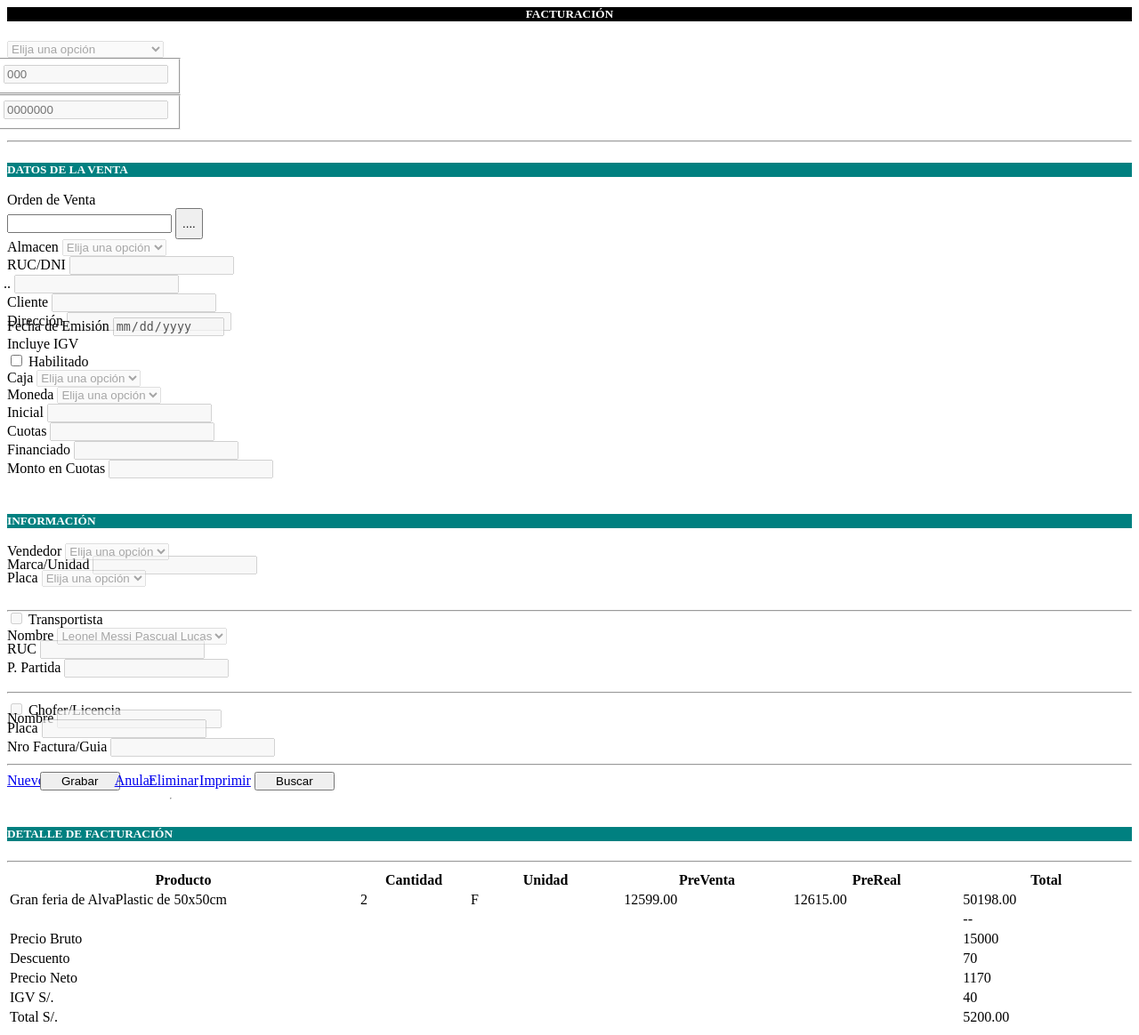
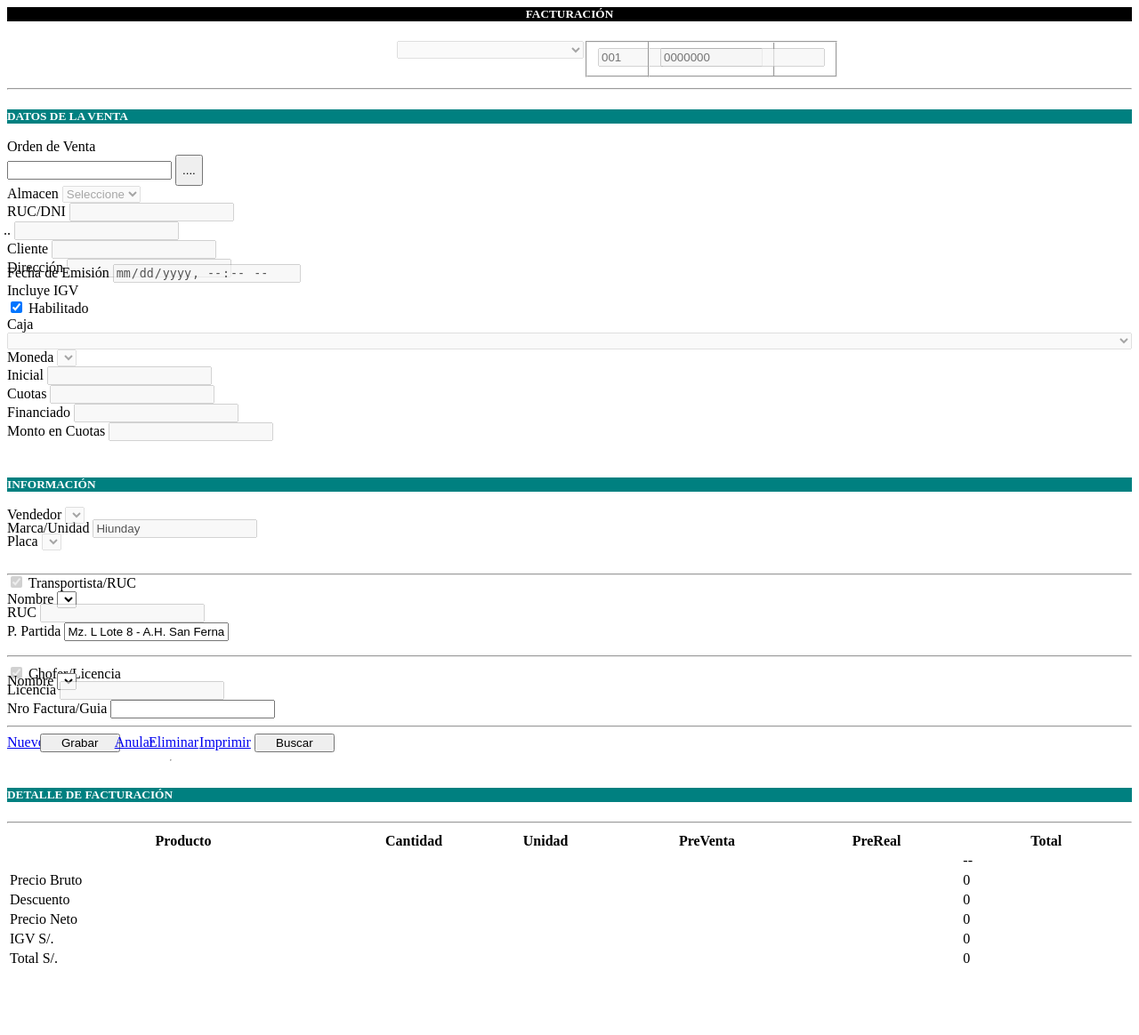
Before and after one commit to prattparedes/Alvaplast-project, a PHP site: template views/ventas/facturacion.php in a window 1280 px wide. Shown: the whole page at 89% size. After the commit the page ends 1083 px from the top, so only its background shows below. Run offline with PHP 8.4, Linux system fonts and the light colour scheme; the template is opened without the code that fills it, so the values that code supplies are empty.

Commit message:
facturación funcionalidad

```diff
--- a/views/modals/listaordenventa.php
+++ b/views/modals/listaordenventa.php
@@ -33,9 +33,8 @@
                         </b>
                         <hr style="margin-top: -10px;">
                         <div class="col-md-4" style="width: 400px;">
-
                             <label for="inputDni" class="col-form-label">Cliente</label>
-                            <input type="text" id="inputPassword6" class="form-control" aria-describedby="passwordHelpInline">
+                            <input type="text" id="inputPassword6" class="form-control" aria-describedby="passwordHelpInline" onkeyup="filtrarOrdenVentaXCliente(this.value)">
                         </div>
 
                     </div>
@@ -69,7 +68,7 @@
                         <br>
                         <div class="table--container" style="margin-top: -15px;">
                             <div class="table-responsive">
-                                <table class="table border=1">
+                                <table class="table border=1" id="listaordenventa">
                                     <thead>
                                         <tr>
                                             <th>Cliente</th>
--- a/views/ventas/facturacion.php
+++ b/views/ventas/facturacion.php
@@ -5,44 +5,43 @@
         <?php
         require_once($_SERVER['DOCUMENT_ROOT'] . '/Alvaplast-project/autoload.php');
 
-        use Models\maintenance_models\Sucursal;
         use Models\maintenance_models\Almacen;
         use Models\maintenance_models\Moneda;
-        use Models\maintenance_models\Unidad;
-        use Models\compras\Compra;
-
+        use Models\maintenance_models\Caja;
         use Models\maintenance_models\Personal;
+        use Models\maintenance_models\Vehiculo;
+        use Models\maintenance_models\Transportistas;
         ?>
 
         <div class="kardex__movement">
             <div class="kardex__left">
-                <!-- <h5 style="background: black; color: white; text-align:center;">FACTURACIÓN</h5> -->
+                <div class="row numero_documento--title">
+                    <h5 style="background: Black; color: white; text-align:center;" class="titulo" id="titulo">FACTURACIÓN</h5>
 
-                <div class="row">
-                    <!-- <h5 style="background: grey; color: white; text-align:center;">FACTURACIÓN</h5> -->
-                    <h5 style="background: Black; color: white; text-align:center;" class="titulo">FACTURACIÓN</h5>
-
-                    <div class="" style="width: 200px;">
-                        <!-- <label for="number" class="col-form-label"></label> -->
-                        <select name="" id="disabledSelect" class="form-select" disabled>
-                            <option value="" default>Elija una opción</option>
-                            <option value="" default>NOTA DE COBRANZA -B</option>
+                    <div class="row" style="margin-top: 7px; display:flex; justify-content:center;">
+                        <div class="" style="width: 230px;">
+                            <select name="" id="tipoDocumento" style="width:210px !important; font-size:14px;margin-right:20px;" class="form-select" disabled onchange="seleccionarTipoDocumentoFacturacion(this.value)">
+                                <option value=""></option>
+                                <option value="001">NOTA DE COBRANZA - A</option>
+                                <option value="002">NOTA DE COBRANZA - B</option>
+                                <option value="003">NOTA DE COBRANZA - C</option>
+                                <option value="012">NOTA DE COBRANZA - D</option>
+                                <option value="013">NOTA DE COBRANZA - E</option>
                             </select>
                             </fieldset>
                         </div>
 
-                    <div class="" style="width: 95px; margin-left:-20px">
-                        <!-- <label for="number" class="col-form-label">Numero</label> -->
+                        <div class="" style="width: 90px; margin-left:-20px">
                             <fieldset disabled>
-                            <input type="number" id="disabledTextInput" placeholder="000" class="form-control" aria-describedby="passwordHelpInline" disabled>
+                                <input type="number" id="numeroDocumento" placeholder="001" class="form-control" aria-describedby="passwordHelpInline" disabled>
                             </fieldset>
                         </div>
 
-                    <div class="" style="width: 115px;margin-left:-20px">
-                        <!-- <label for="number" class="col-form-label">Serie</label> -->
+                        <div class="" style="width: 108px;margin-left:-20px">
                             <fieldset disabled>
-                            <input type="number" id="disabledTextInput" placeholder="0000000" class="form-control" aria-describedby="passwordHelpInline" disabled>
+                                <input type="number" id="serieDocumento" placeholder="0000000" class="form-control" aria-describedby="passwordHelpInline" disabled>
                             </fieldset>
+                        </div>
                     </div>
                 </div>
 
@@ -51,26 +50,30 @@
                 <hr style="margin-top: 12px;">
                 <h5 style="background: teal; color: white; text-align:left;" class="titulo">DATOS DE LA VENTA</h5>
                 <div class="row">
-                    <div class="col-md-12"style="margin-top: -5px;">
+                    <div class="col-md-12" style="margin-top: -5px;">
                         <label for="inputPassword6" class="col-form-label">Orden de Venta</label>
                         <div class="input-group">
-
-                            <input type="text" class="form-control" aria-describedby="">
-                            <button style="height: 35PX;" class="btn btn-outline-secondary" type="button" id="" onclick="loadContent('views/modals/listaordenventa.php')">....</button>
+                            <input type="text" class="form-control" aria-describedby="" id="ordenVenta">
+                            <input type="hidden" id="idVenta" value="">
+                            <button style="height: 35PX;" class="btn btn-outline-secondary" type="button" id="" onclick="loadContent('views/modals/listaordenventafacturacion.php')">....</button>
                         </div>
                     </div>
 
                     <div class="col-md-12">
                         <label for="inputPassword6" class="col-form-label">Almacen</label>
-                        <select name="" id="inputPassword6" class="form-select" disabled>
-                            <option value="" default>Elija una opción</option>
-
+                        <select id="almacen" class="form-select" disabled>
+                            <option value="">Seleccione</option>
+                            <?php
+                            $almacenes = Almacen::getAlmacenes();
+                            foreach ($almacenes as $almacen) { ?>
+                                <option value="<?= $almacen->id_almacen ?>" style="display:none"><?= $almacen->descripcion ?></option>
+                            <?php } ?>
                         </select>
                     </div>
 
                     <div class="col-md-6">
                         <label for="inputPassword6" class="col-form-label">RUC/DNI</label>
-                        <input type="text" id="inputPassword6" class="form-control" aria-describedby="passwordHelpInline" disabled>
+                        <input type="text" id="rucDni" class="form-control" aria-describedby="passwordHelpInline" disabled>
                     </div>
 
                     <div class="col-md-6" style="margin-left:-4px">
@@ -80,12 +83,12 @@
 
                     <div class="col-md-12">
                         <label for="inputPassword6" class="col-form-label">Cliente</label>
-                        <input type="text" id="inputPassword6" class="form-control" aria-describedby="passwordHelpInline" disabled>
+                        <input type="text" id="cliente" class="form-control" aria-describedby="passwordHelpInline" disabled>
                     </div>
 
                     <div class="col-md-12">
                         <label for="inputPassword6" class="col-form-label">Dirección</label>
-                        <input type="text" id="inputPassword6" class="form-control" aria-describedby="passwordHelpInline" disabled>
+                        <input type="text" id="direccion" class="form-control" aria-describedby="passwordHelpInline" disabled>
                         <br>
                     </div>
 
@@ -94,13 +97,13 @@
 
                     <div class="col-md-6" style="margin-top:-15px">
                         <label for="inputPassword6" class="col-form-label">Fecha de Emisión</label>
-                            <input type="date" id="inputPassword6" class="form-control" aria-describedby="passwordHelpInline" disabled>
+                        <input type="datetime-local" id="fecha" class="form-control" aria-describedby="passwordHelpInline" disabled>
                     </div>
 
                     <div class="col-md-6">
                         <label for="flexCheckDefault" class="form-label">Incluye IGV</label>
                         <div class="form-check">
-                                <input class="form-check-input" type="checkbox" value="" id="flexCheckDefault">
+                            <input class="form-check-input" type="checkbox" value="" id="flexCheckDefault" checked>
                             <label class="form-check-label" for="flexCheckDefault">Habilitado</label>
                         </div>
                     </div>
@@ -108,20 +111,25 @@
 
                     <div class="col-md-6">
                         <label for="inputPassword6" class="col-form-label">Caja</label>
-                        <select name="" id="cargo" class="form-select" disabled>
-                            <option value="" default>Elija una opción</option>
-                            <option value="A">Administrador</option>
-                            <option value="V">Vendedor</option>
+                        <select name="caja" id="caja" style="width:100% !important" class="form-select" disabled>
+                            <?php
+                            $idAlmacen = 1;
+                            $cajas = Caja::getCajasXAlmacen($idAlmacen);
+                            foreach ($cajas as $caja) { ?>
+                                <option value="<?= $caja->id_caja ?>"><?= $caja->descripcion ?></option>
+                            <?php } ?>
                         </select>
                     </div>
 
 
                     <div class="col-md-6">
                         <label for="inputPassword6" class="col-form-label">Moneda</label>
-                        <select name="" id="cargo" class="form-select" disabled>
-                            <option value="" default>Elija una opción</option>
-                            <option value="A">Administrador</option>
-                            <option value="V">Vendedor</option>
+                        <select id="moneda" class="form-select" disabled>
+                            <?php
+                            $monedas = Moneda::getMonedas();
+                            foreach ($monedas as $moneda) { ?>
+                                <option value="<?= $moneda->id_moneda ?>"><?= $moneda->descripcion ?></option>
+                            <?php } ?>
                         </select>
                     </div>
 
@@ -156,23 +164,32 @@
                     <h5 style="background: teal; color: white; text-align:left;" class="titulo">INFORMACIÓN</h5>
                     <div class="col-md-12" style="margin-top: -5px;">
                         <label for="inputPassword6" class="col-form-label">Vendedor</label>
-                        <select name="" id="cargo" class="form-select" disabled>
-                            <option value="" default>Elija una opción</option>
+                        <select id="vendedor" class="form-select" disabled>
+                            <?php
+                            $data = Personal::getPersonal();
+                            foreach ($data as $pers) {
+                            ?>
+                                <option value="<?= $pers->id_personal ?>">
+                                    <?= $pers->nombres . ' ' . $pers->ap_paterno . ' ' . $pers->ap_materno ?>
+                                </option>
+                            <?php } ?>
                         </select>
 
                     </div>
 
                     <div class="col-md-6" style="margin-top: -5px;">
                         <label for="inputPassword6" class="col-form-label">Marca/Unidad</label>
-                        <input type="text" id="telefono" class="form-control" aria-describedby="passwordHelpInline" disabled>
+                        <input type="text" id="marcaVehiculo" class="form-control" aria-describedby="passwordHelpInline" disabled value="Hiunday">
                     </div>
 
-                    <div class="col-md-6"style="margin-top: -5px;">
+                    <div class="col-md-6" style="margin-top: -5px;">
                         <label for="inputPassword6" class="col-form-label">Placa</label>
-                        <select name="" id="cargo" class="form-select" disabled>
-                            <option value="" default>Elija una opción</option>
-                            <option value="A">Administrador</option>
-                            <option value="V">Vendedor</option>
+                        <select name="" id="placaVehiculo" class="form-select" disabled onchange="seleccionarPlacaVehiculo()">
+                            <?php
+                            $vehiculos = Vehiculo::getVehiculos();
+                            foreach ($vehiculos as $vehiculo) { ?>
+                                <option value="<?= $vehiculo->id_vehiculo ?>" data-marca="<?= $vehiculo->marca_vehiculo ?>"><?= $vehiculo->placa ?></option>
+                            <?php } ?>
                         </select>
                     </div>
 
@@ -185,28 +202,31 @@
                         <div class="col-md-6">
 
                             <div class="form-check">
-                                <input class="form-check-input" type="checkbox" value="" id="flexCheckDefault" disabled>
-                                <label class="form-check-label" for="flexCheckDefault">Transportista</label>
+                                <input class="form-check-input" type="checkbox" value="" id="flexCheckDefault" disabled checked>
+                                <label class="form-check-label" for="flexCheckDefault">Transportista/RUC</label>
                             </div>
                         </div>
 
                     </div>
                     <div class="col-md-6">
                         <label for="inputPassword6" class="form-label">Nombre</label>
-                                <select id="disabledSelect" class="form-select" disabled>
-                                    <option>Leonel Messi Pascual Lucas</option>
-                                    <option>Extranjera</option>
+                        <select id="nombreTransportista" class="form-select" onchange="selectTransportista()">
+                            <?php
+                            $transportistas = Transportistas::getTransportistas();
+                            foreach ($transportistas as $transportista) { ?>
+                                <option value="<?= $transportista->id_transportista ?>" data-ruc="<?= $transportista->ruc ?>" data-dni="<?= $transportista->dni ?>"><?= $transportista->nombres . " " . $transportista->ap_paterno . " " . $transportista->ap_materno ?></option>
+                            <?php } ?>
                         </select>
                     </div>
 
                     <div class="col-md-6" style="margin-top: -5px;">
                         <label for="inputPassword6" class="col-form-label">RUC</label>
-                                <input type="text" id="telefono" class="form-control" aria-describedby="passwordHelpInline" disabled>
+                        <input type="text" id="rucVehiculo" class="form-control" aria-describedby="passwordHelpInline" disabled>
                     </div>
 
                     <div class="col-md-12">
                         <label for="inputPassword6" class="col-form-label">P. Partida</label>
-                            <input type="text" id="telefono" class="form-control" aria-describedby="passwordHelpInline" disabled>
+                        <input type="text" id="partida" class="form-control" aria-describedby="passwordHelpInline" value="Mz. L Lote 8 - A.H. San Fernando">
                     </div>
 
                     <div class=""><br></div>
@@ -219,42 +239,36 @@
                         <hr>
                         <div class="col-md-2">
                             <div class="form-check">
-                                <input class="form-check-input" type="checkbox" value="" id="flexCheckDefault" disabled>
+                                <input class="form-check-input" type="checkbox" value="" id="flexCheckDefault" disabled checked>
                                 <label class="form-check-label" for="flexCheckDefault">Chofer/Licencia</label>
                             </div>
                         </div>
                     </div>
 
-                    <div class="col-md-6"style="margin-top: -10px;">
+                    <div class="col-md-6" style="margin-top: -10px;">
                         <label for="inputPassword6" class="col-form-label">Nombre</label>
-                        <input type="text" id="telefono" class="form-control" aria-describedby="passwordHelpInline" disabled>
+                        <select id="nombreChofer" class="form-select" name="" id="" onchange="selectChofer()">
+                            <?php
+                            $choferes = Transportistas::getTransportistas();
+                            foreach ($choferes as $transportista) { ?>
+                                <option value="<?= $transportista->id_transportista ?>" data-licencia="<?= $transportista->licencia ?>"><?= $transportista->nombres . " " . $transportista->ap_paterno . " " . $transportista->ap_materno ?></option>
+                            <?php } ?>
+                        </select>
                     </div>
 
-                    <div class="col-md-6"style="margin-top: -10px;">
-                        <label for="inputPassword6" class="col-form-label">Placa</label>
-                        <input type="text" id="celular" class="form-control" aria-describedby="passwordHelpInline" disabled>
+                    <div class="col-md-6" style="margin-top: -10px;">
+                        <label for="inputPassword6" class="col-form-label">Licencia</label>
+                        <input type="text" id="choferLicencia" class="form-control" aria-describedby="passwordHelpInline" disabled>
                     </div>
                 </div>
 
 
                 <div class="col-md-12">
                     <label for="inputPassword6" class="col-form-label">Nro Factura/Guia</label>
-                    <input type="text" id="usuario" class="form-control" aria-describedby="passwordHelpInline" disabled>
+                    <input type="text" id="usuario" class="form-control" aria-describedby="passwordHelpInline">
                 </div>
 
-
                 <hr>
-
-
-                <!-- <div class="col-md-12">
-                    <a style="width: 80px;" id="" class="btn btn-primary me-2 provider_submit" href="#" role="button">Nuevo</a>
-                    <button style="width: 80px;margin-left:-10px;" type="button" style="margin-left:-8px" class="btn btn-success me-2 provider_submit">Grabar</button>
-                    <a style="width: 80px;margin-left:-10px;" name="" id="" style="margin-left:-8px" class="btn btn-warning me-2 provider_submit" href="#" role="button">Editar</a>
-                    <a style="width: 80px;margin-left:-10px;" name="" id="" style="margin-left:-8px" class="btn btn-danger provider_submits" href="#" role="button">Eliminar</a>
-                </div> -->
-
-
-
 
             </div>
             <div class="kardex__right">
@@ -263,11 +277,11 @@
 
 
                         <div class="col-md-12" style="margin-top: -5px;">
-                            <a style="width: 90px;" id="" class="btn btn-primary me-2 provider_submit" href="#" role="button">Nuevo</a>
-                            <button style="width: 90px;margin-left:-10px;" type="button" class="btn btn-success me-2 provider_submit">Grabar</button>
-                            <a style="width: 90px;margin-left:-10px;" name="" id="" class="btn btn-warning me-2 provider_submit" href="#" role="button">Anular</a>
-                            <a style="width: 90px;margin-left:-10px;" name="" id="" class="btn btn-danger provider_submits" href="#" role="button">Eliminar</a>
-                            <a style="width: 90px;margin-left:-3px;" name="" id="" class="btn btn-info provider_submits" href="#" role="button">Imprimir</a>
+                            <a style="width: 90px;" id="" class="btn btn-primary me-2" href="#" role="button" onclick="NuevaFacturación()">Nuevo</a>
+                            <button style="width: 90px;margin-left:-10px;" type="button" class="btn btn-success me-2">Grabar</button>
+                            <a style="width: 90px;margin-left:-10px;" name="" id="" class="btn btn-warning me-2" href="#" role="button">Anular</a>
+                            <a style="width: 90px;margin-left:-10px;" name="" id="" class="btn btn-danger" href="#" role="button">Eliminar</a>
+                            <a style="width: 90px;margin-left:-3px;" name="" id="" class="btn btn-info" href="#" role="button">Imprimir</a>
                             <button style="width: 90px;" style="margin-left:8px" class="btn btn-secondary me-2" href="#" onclick="loadContent('views/modals/filtroregistrofacturacion.php')" role="button">Buscar</button>
                         </div>
                         <hr>
@@ -290,17 +304,6 @@
                         </thead>
 
                         <tbody id="detalle_venta">
-                            <tr>
-
-                                <td class="textleft">Gran feria de AlvaPlastic de 50x50cm</td>
-                                <td class="textcenter">2</td>
-                                <td class="textcenter">F</td>
-                                <td class="textcenter">12599.00</td>
-                                <td class="textcenter">12615.00</td>
-                                <td class="textright">50198.00</td>
-
-                            </tr>
-
                         </tbody>
 
 
@@ -314,27 +317,27 @@
 
                             <tr>
                                 <td colspan="5" class="textright">Precio Bruto</td>
-                                <td class="textright" id="productsubtotal1">15000</td>
+                                <td class="textright" id="productsubtotal1">0</td>
                             </tr>
 
                             <tr>
                                 <td colspan="5" class="textright">Descuento</td>
-                                <td class="textright" id="productDescuento">70</td>
+                                <td class="textright" id="productDescuento">0</td>
                             </tr>
 
                             <tr>
                                 <td colspan="5" class="textright">Precio Neto</td>
-                                <td class="textright" id="productsubtotal2">1170</td>
+                                <td class="textright" id="productsubtotal2">0</td>
                             </tr>
 
                             <tr>
                                 <td colspan="5" class="textright">IGV S/.</td>
-                                <td class="textright" id="productigv">40</td>
+                                <td class="textright" id="productigv">0</td>
                             </tr>
 
                             <tr>
                                 <td colspan="5" class="textright">Total S/.</td>
-                                <td class="textright" id="productTotal">5200.00</td>
+                                <td class="textright" id="productTotal">0</td>
                             </tr>
                         </tfoot>
                     </table>
```
Also changed, not shown: assets/js/orders.js (+8 -1 lines), assets/js/ventas/facturacion.js (+209 -43 lines), assets/js/ventas/ordenVenta.js (+18 -1 lines), views/modals/listaordenventaFacturacion.php (renamed from views/modals/listaordenventaFacturación.php, +5 -8 lines), views/ventas/OrdenVenta.php (+0 -7 lines). Lines whose indentation alone changed are shown as unchanged.
